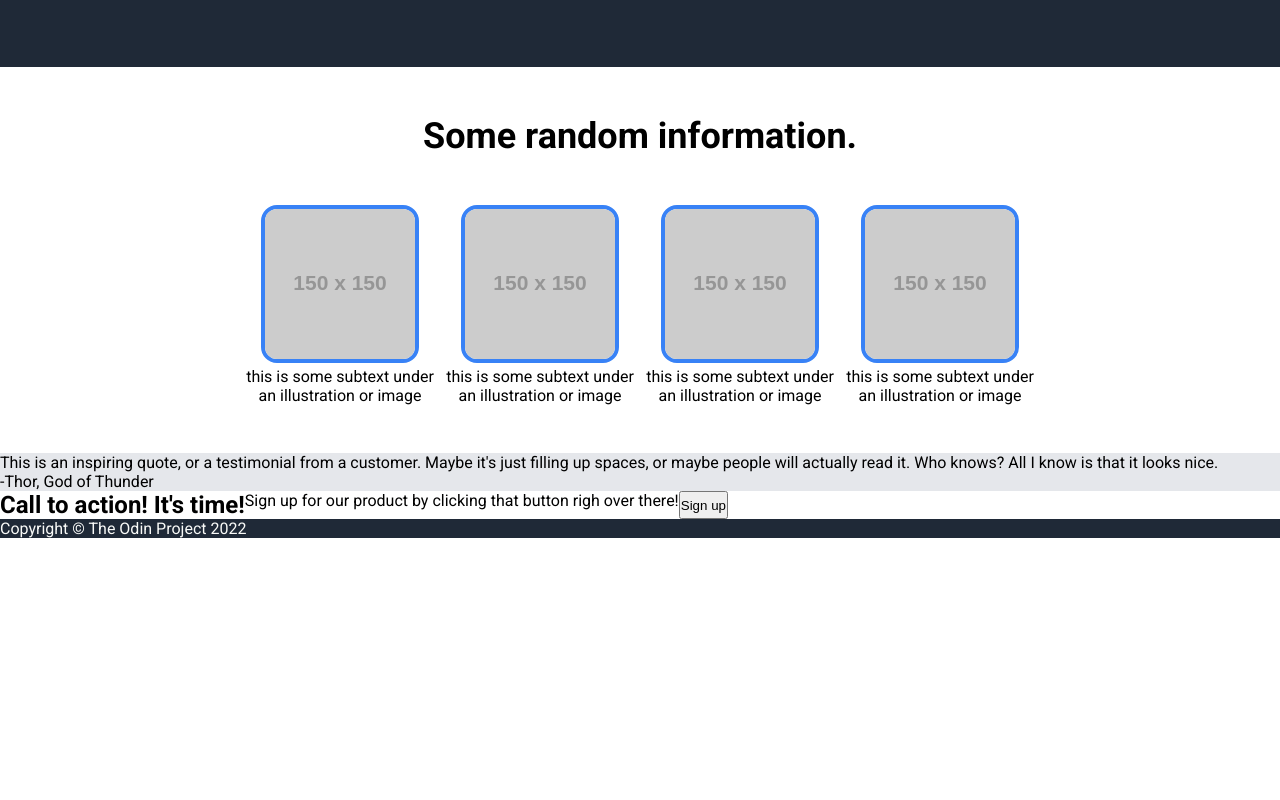
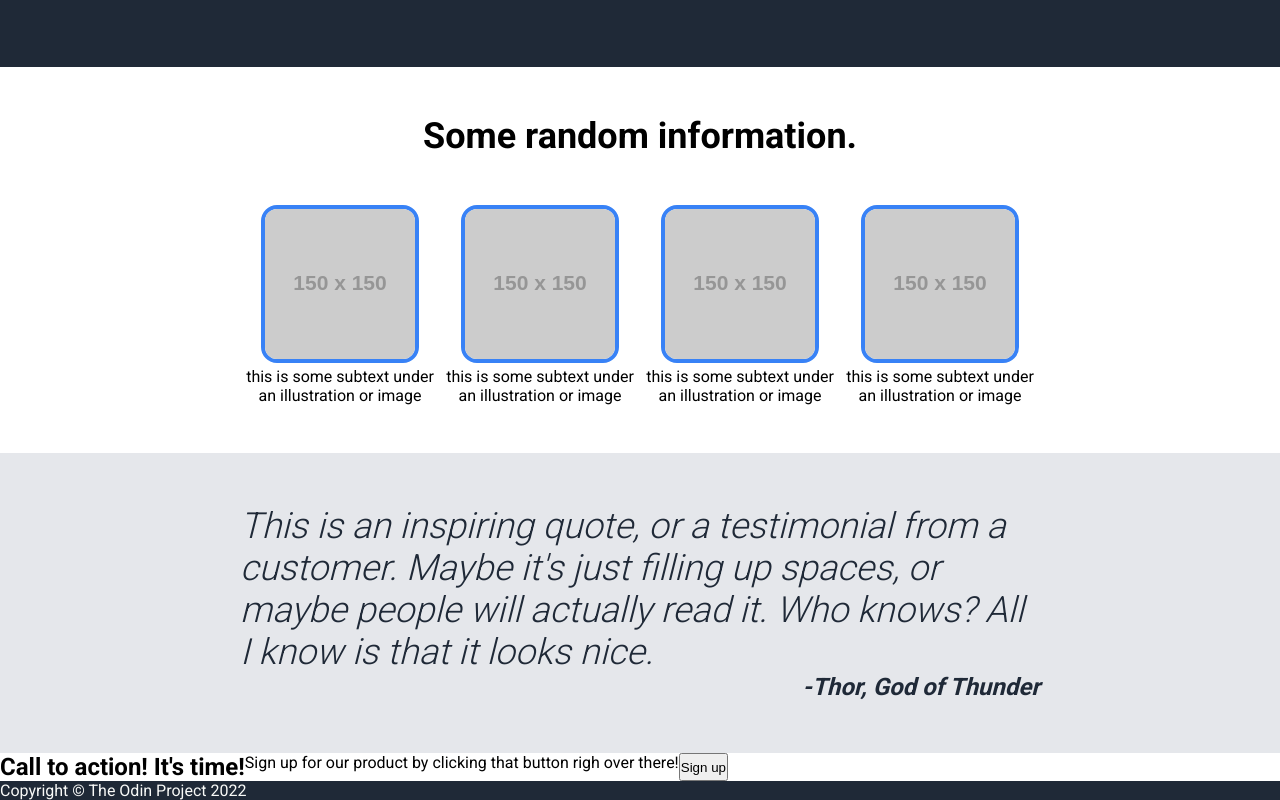
Before and after one commit to ioulungTsai/landing-page, a plain HTML site: page index.html in a window 1280 px wide. Shown: the part 7989-8789 px from the top of the page. Before the commit the page ends 8527 px from the top, so only its background shows below. Drawn offline with Linux system fonts and the light colour scheme; placeholder pictures from the web are drawn by us.

Commit message:
Add style in the section with quote class

```diff
--- a/style.css
+++ b/style.css
@@ -27,13 +27,19 @@ footer,
 .quote,
 .contact {
   display: flex;
-  flex: 1;
+  /* flex: 1; */
 }
 
 header {
   flex-direction: column;
   padding: 24px;
   align-items: center;
+}
+
+header,
+footer {
+  background-color: #1F2937;
+  color: #F9FAF8;
 }
 
 .header-container {
@@ -121,13 +127,23 @@ header {
   text-align: center;
 }
 
-header,
-footer {
-  background-color: #1F2937;
-  color: #F9FAF8;
+.quote {
+  background-color: #E5E7EB;
+  flex: 1 0 300px;
+  font-size: 36px;
+  font-weight: 300;
+  font-style: italic;
+  color: #1F2937;
+  justify-content: center;
+  align-items: center;
 }
 
-.quote {
-  background-color: #E5E7EB;
-  height: 1000px;
+.quote > blockquote {
+  width: 800px;
 }
+
+.quote > blockquote > p:nth-child(2) {
+  font-weight: 700;
+  font-size: 24px;
+  text-align: end;
+}
```
